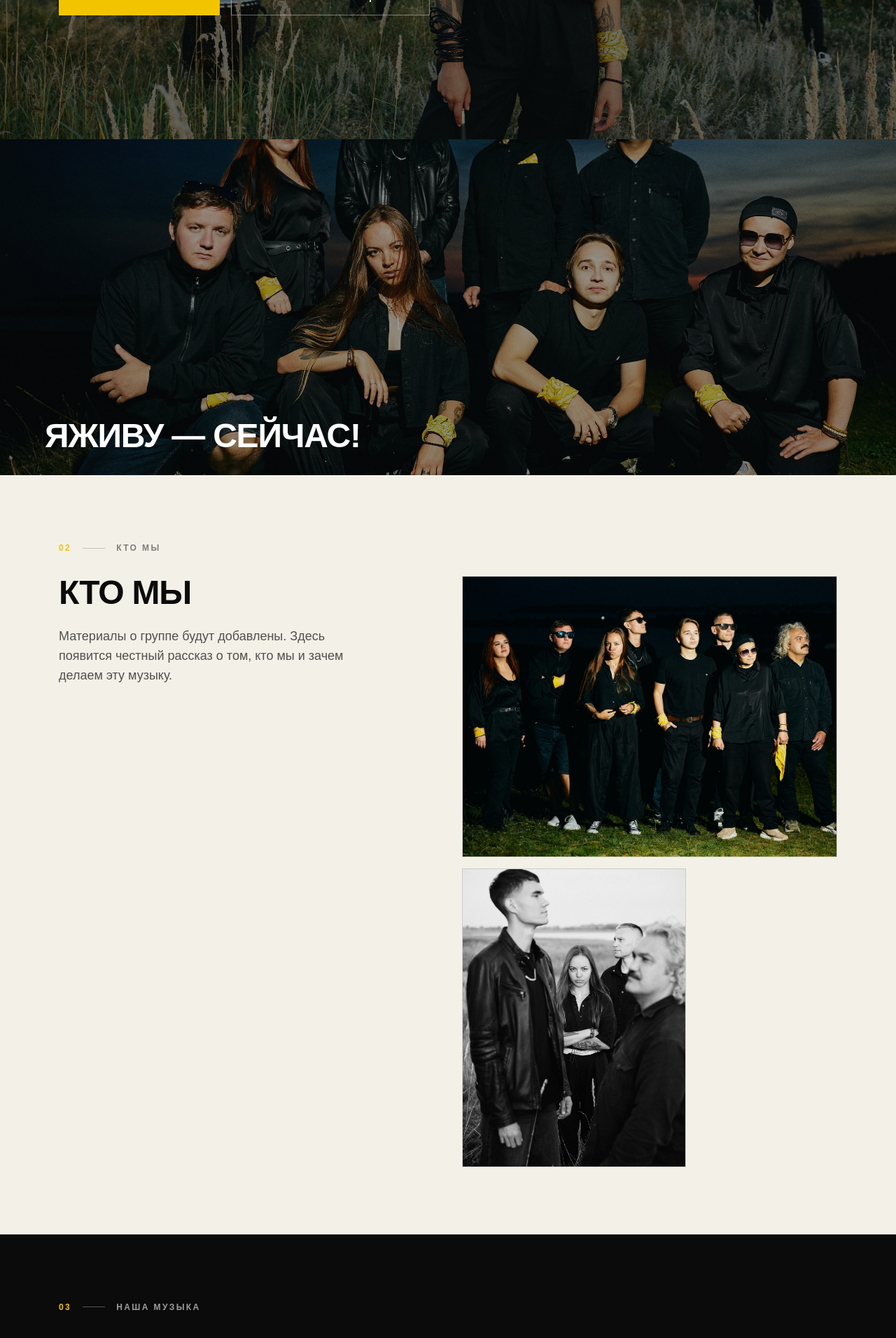
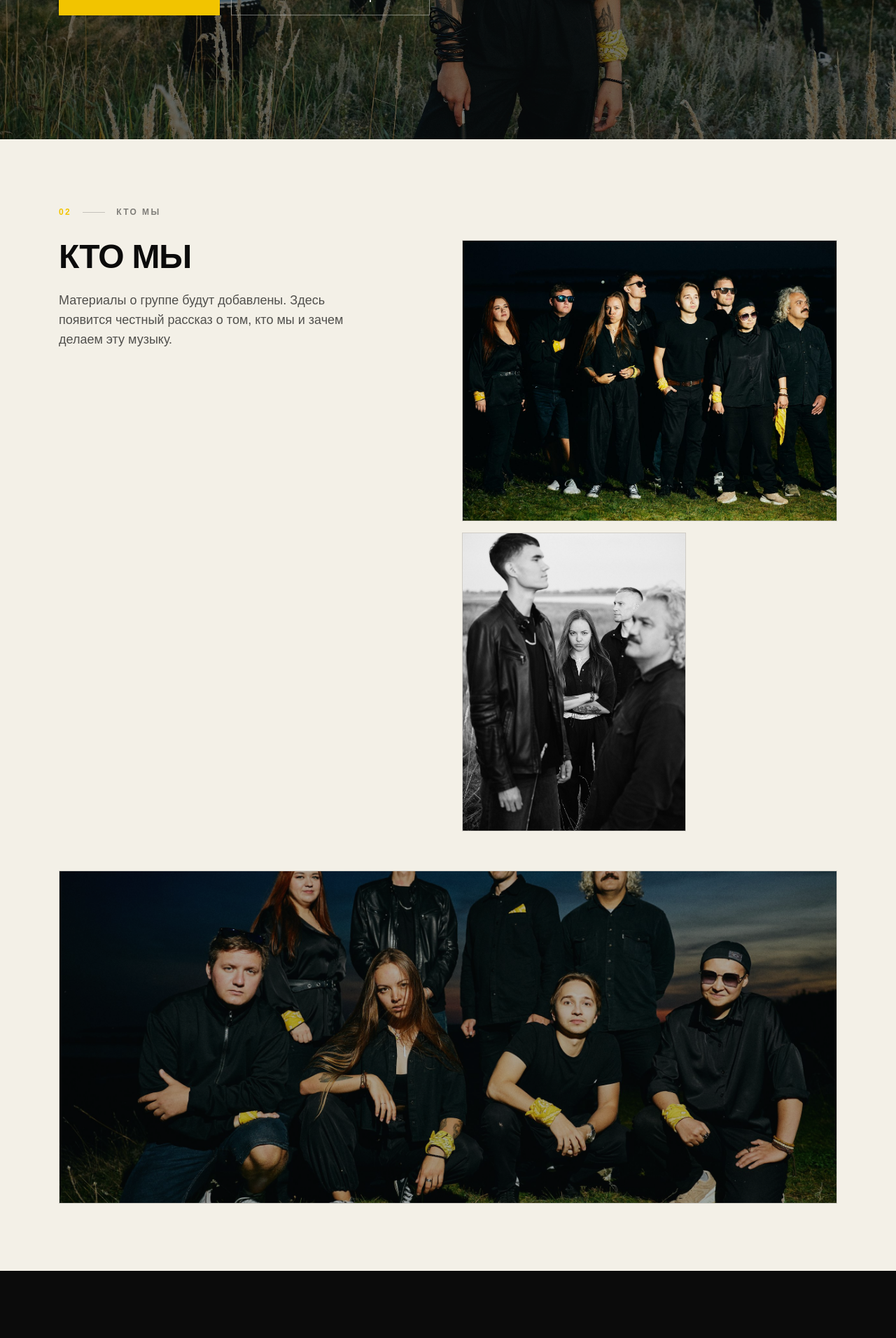
Before and after one commit to DaryaRik/yazhivu, a Next.js app: page / in a window 1280 px wide. Shown: the part 506-2418 px from the top of the page at 70% size. Built offline with nearby package versions, Linux system fonts and the light colour scheme.

Commit message:
Hero: один кадр; кадр 72 убран из второго hero -> широкий кадр в О нас

```diff
--- a/app/page.tsx
+++ b/app/page.tsx
@@ -81,26 +81,6 @@ export default function Home() {
           </div>
         </section>
 
-        {/* 01b / HERO II — широкий кадр */}
-        <section
-          aria-label="Группа ЯЖИВУ"
-          className="relative bg-black text-white"
-        >
-          <div className="relative min-h-[60vh] w-full">
-            <Image
-              src="/images/hero/hero-02.jpg"
-              alt="ЯЖИВУ — группа на траве в сумерках"
-              fill
-              sizes="100vw"
-              className="object-cover object-center"
-            />
-            <div aria-hidden="true" className="absolute inset-0 bg-black/40" />
-            <p className="absolute bottom-8 left-1/2 w-[90%] max-w-6xl -translate-x-1/2 text-2xl font-black uppercase tracking-tight text-white sm:text-4xl lg:text-5xl">
-              ЯЖИВУ — СЕЙЧАС!
-            </p>
-          </div>
-        </section>
-
         {/* 02 / КТО МЫ */}
         <section
           id="about"
@@ -143,6 +123,18 @@ export default function Home() {
                   />
                 </div>
               </div>
+            </div>
+
+            {/* Атмосферный кадр на всю ширину (public/images/group) */}
+            <div className="relative mt-14 aspect-[21/9] w-full overflow-hidden border border-black/15">
+              <Image
+                src="/images/hero/hero-02.jpg"
+                alt="ЯЖИВУ — группа на траве в сумерках"
+                fill
+                sizes="(max-width: 768px) 100vw, 1152px"
+                className="object-cover object-center"
+              />
+              <div aria-hidden="true" className="absolute inset-0 bg-black/30" />
             </div>
           </div>
         </section>
```
